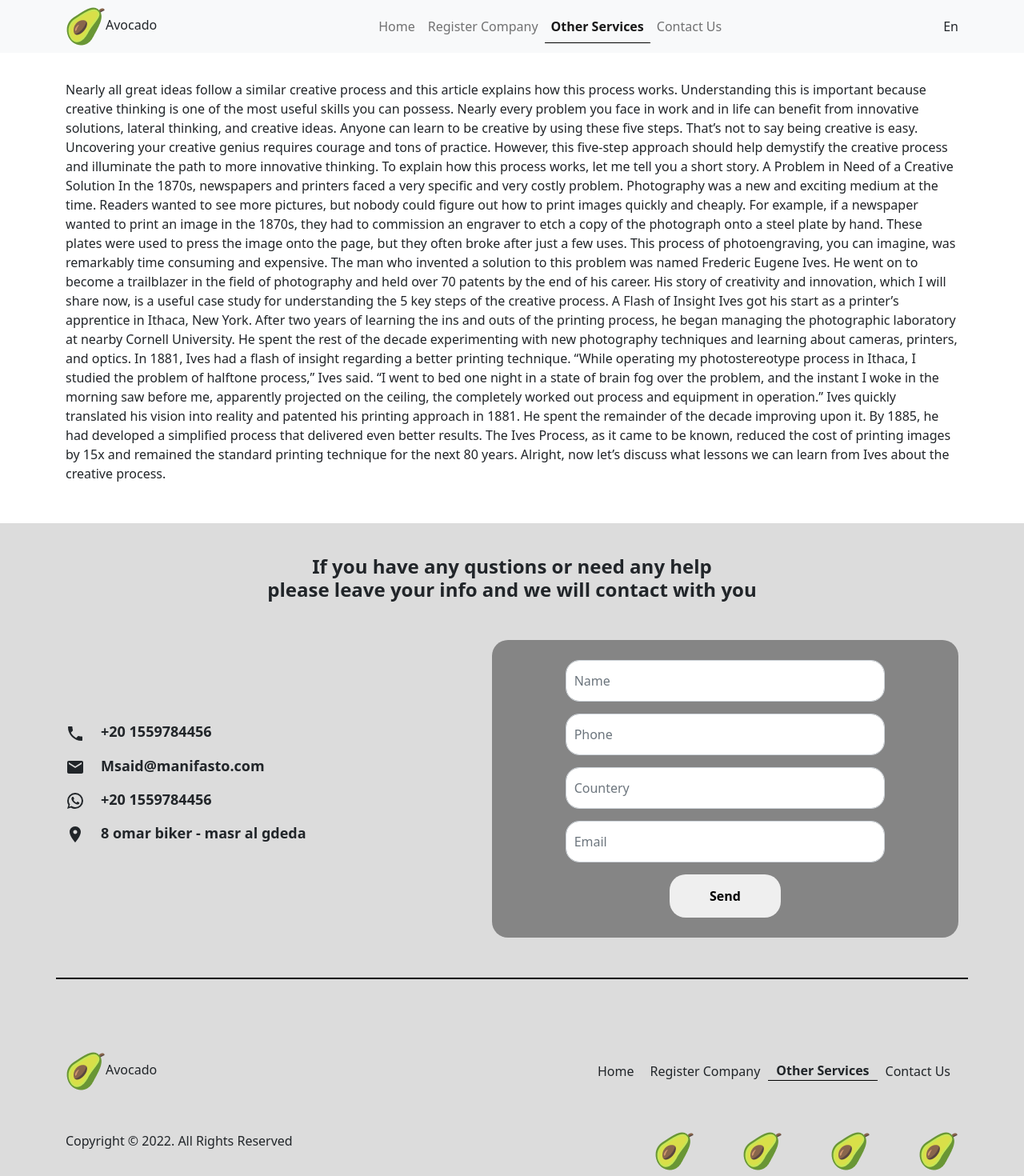
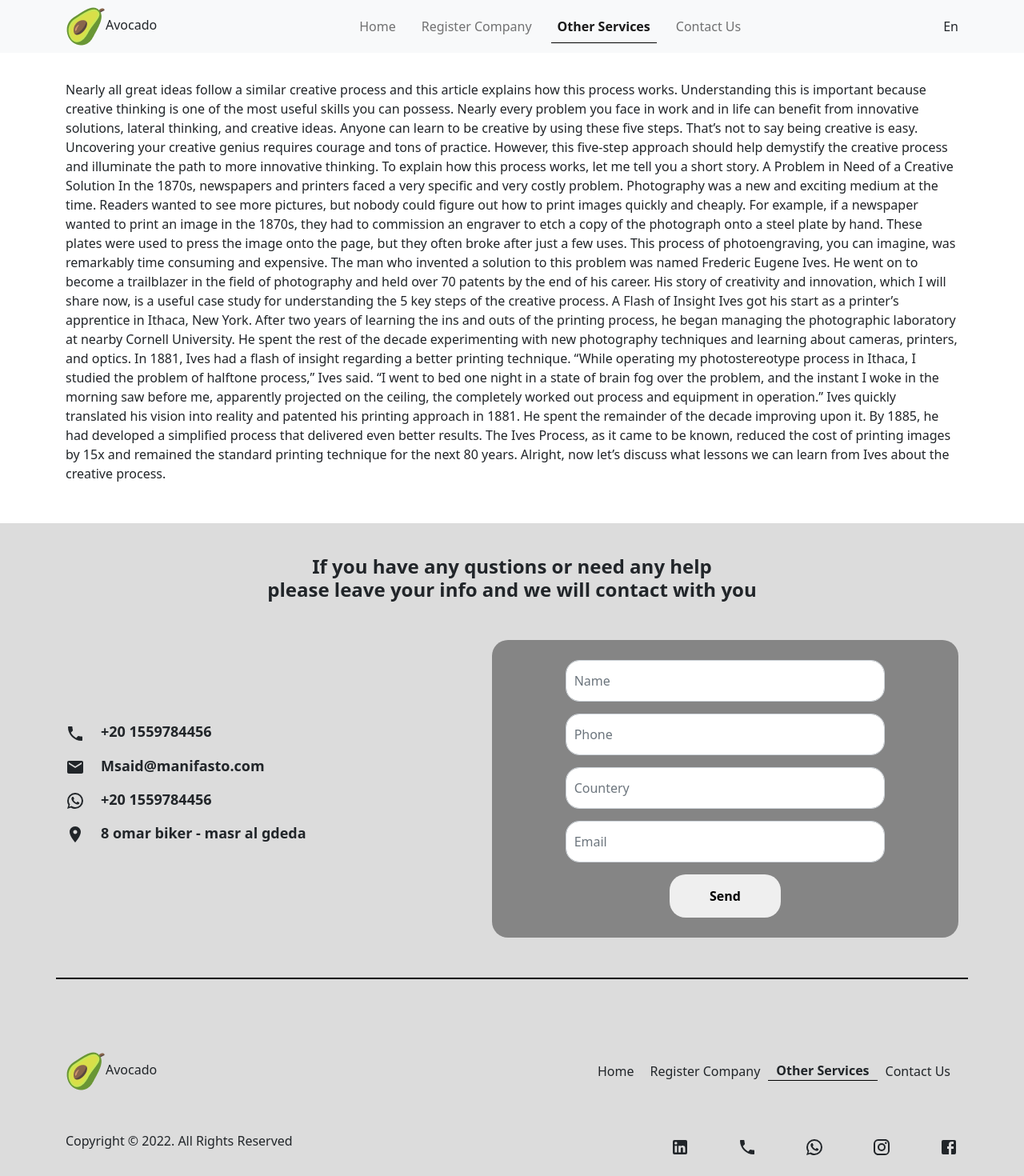
Before and after one commit to abdelrahman-codes/avocado-website, a React (Create React App) app: page /services/1 in a window 1280 px wide. Shown: the top 1470 px of the page at 80% size. Built offline with nearby package versions, Linux system fonts and the light colour scheme.

Commit message:
fix spacing + soical

```diff
--- a/src/components/footer/MainFooter.js
+++ b/src/components/footer/MainFooter.js
@@ -2,6 +2,11 @@ import React from 'react'
 import { Link, NavLink } from 'react-router-dom';
 import styled from 'styled-components';
 import logoPic from '../../assets/logo.png'
+import FacebookIcon from '@mui/icons-material/Facebook';
+import InstagramIcon from '@mui/icons-material/Instagram';
+import PhoneIcon from '@mui/icons-material/Phone';
+import LinkedInIcon from '@mui/icons-material/LinkedIn';
+import WhatsAppIcon from '@mui/icons-material/WhatsApp';
 const MainFooter = () => {
     return (
         <Footer >
@@ -26,28 +31,19 @@ const MainFooter = () => {
                     <p>Copyright © 2022. All Rights Reserved</p>
                     <Social>
                         <Link className="nav-link" to="/">
-                            <Logo
-                                src={logoPic}
-                                alt="logoPic"
-                            />
+                            <LinkedInIcon/>
                         </Link>
                         <Link className="nav-link" to="/">
-                            <Logo
-                                src={logoPic}
-                                alt="logoPic"
-                            />
+                           <PhoneIcon/>
                         </Link>
                         <Link className="nav-link" to="/">
-                            <Logo
-                                src={logoPic}
-                                alt="logoPic"
-                            />
+                           <WhatsAppIcon/>
                         </Link>
                         <Link className="nav-link" to="/">
-                            <Logo
-                                src={logoPic}
-                                alt="logoPic"
-                            />
+                          <InstagramIcon/>
+                        </Link>
+                        <Link className="nav-link" to="/">
+                          <FacebookIcon/>
                         </Link>
                     </Social>
                 </FooterSocial>
--- a/src/components/footer/ServiceFooter.js
+++ b/src/components/footer/ServiceFooter.js
@@ -77,6 +77,7 @@ padding: 40px;
 font-weight: bold;
 @media (max-width: 770px) {
     padding: 20px;
+    margin-bottom: 20px;
     font-size: 20px;
 
 }
--- a/src/components/navbar/Navbar.js
+++ b/src/components/navbar/Navbar.js
@@ -15,16 +15,16 @@ const Navbar = () => {
         <div className="collapse navbar-collapse" id="navbarSupportedContent">
           <ul className="navbar-nav mx-auto mb-2 mb-lg-0">
           <li className="nav-item">
-              <NavLink className="nav-link" to="/">Home</NavLink>
+              <NavLink className="nav-link mx-2" to="/">Home</NavLink>
             </li>
             <li className="nav-item">
-              <NavLink className="nav-link" to="/register-company">Register Company</NavLink>
+              <NavLink className="nav-link mx-2" to="/register-company">Register Company</NavLink>
             </li>
             <li className="nav-item">
-              <NavLink className="nav-link" to="/services">Other Services</NavLink>
+              <NavLink className="nav-link mx-2" to="/services">Other Services</NavLink>
             </li>
             <li className="nav-item">
-              <NavLink className="nav-link" to="/contact-us">Contact Us</NavLink>
+              <NavLink className="nav-link mx-2" to="/contact-us">Contact Us</NavLink>
             </li>
           </ul>
           <div>
```
